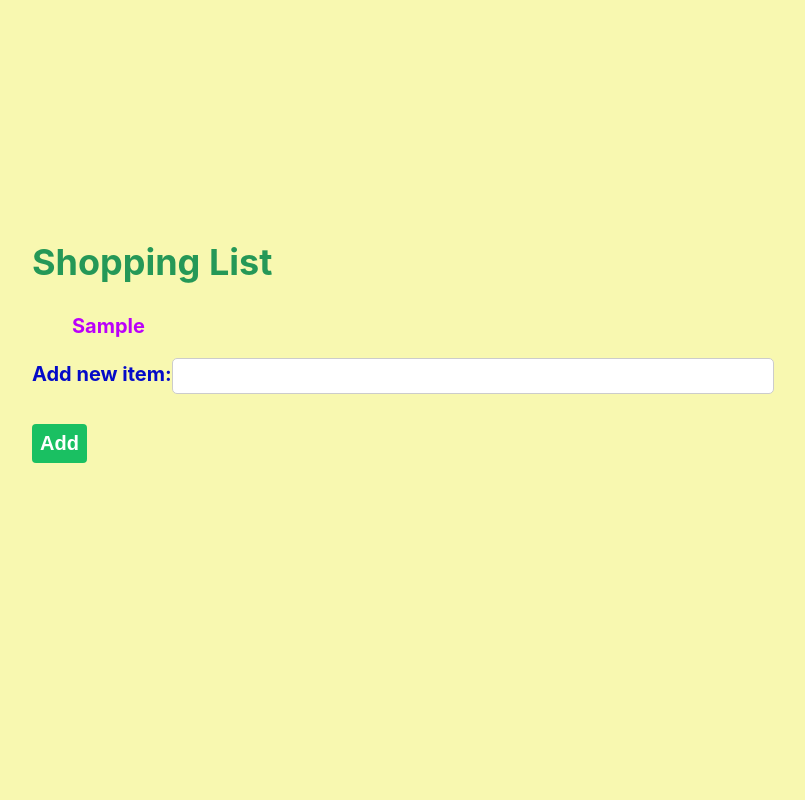
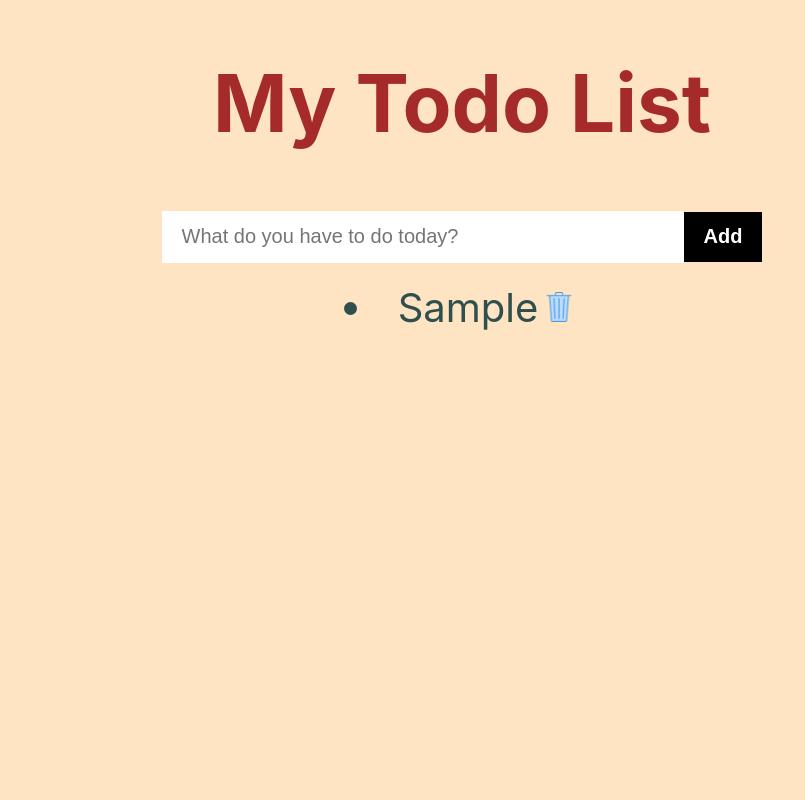
Before and after one commit to Mjmissionready/Exercises, a React (Create React App) app: page / in a window 1280 px wide. Both pictures are taken after typing "Sample" into the empty fields and a click on the button "Add". Shown: the top 800 px of the page, without its empty margins (178-983 px from the left). Built offline with nearby package versions, Linux system fonts and the light colour scheme.

Commit message:
0203 TodoList

```diff
--- /dev/null
+++ b/src/App.css
@@ -0,0 +1,29 @@
+.App {
+  background-color: bisque;
+  min-height: 100vh;
+  display: flex;
+  flex-direction: column;
+  align-items: center;
+  justify-content: flex-start;
+  font-size: 40px;
+  color: white;
+}
+
+@media (prefers-reduced-motion: no-preference) {
+  .App-logo {
+    animation: App-logo-spin infinite 20s linear;
+  }
+}
+
+.App-link {
+  color: #61dafb;
+}
+
+@keyframes App-logo-spin {
+  from {
+    transform: rotate(0deg);
+  }
+  to {
+    transform: rotate(360deg);
+  }
+}
--- a/src/App.js
+++ b/src/App.js
@@ -1,10 +1,26 @@
-import ShoppingList from "./components/ShoppingList";
+import React, { useState } from "react";
+import TodoList from "./components/TodoList";
+import TodoForm from "./components/TodoForm";
+import "./App.css";
 
 function App() {
+  const [todos, setTodos] = useState([]);
+
+  const handleAddTodo = (newTodo) => {
+    setTodos([...todos, newTodo]);
+  };
+
+  const handleRemoveTodo = (index) => {
+    const newTodos = [...todos];
+    newTodos.splice(index, 1);
+    setTodos(newTodos);
+  };
 
   return (
-    <div>
-      <ShoppingList />
+    <div className="App">
+      <h1 style={{color: "brown"}}>My Todo List</h1>
+      <TodoForm onAddTodo={handleAddTodo} />
+      <TodoList todos={todos} onRemoveTodo={handleRemoveTodo} />
     </div>
   );
 }
--- a/src/components/ShoppingList.css
+++ /dev/null
@@ -1,55 +0,0 @@
-div {
-  background-color: rgb(248, 248, 176);
-  padding: 70px;
-  height: 100vh;
-}
-
-h2 {
-  margin-bottom: "10px";
-  font-size: 36px;
-  color: #259857;
-}
-
-ul {
-  list-style: none;
-  margin: 20px 0;
-}
-
-li {
-  font-size: 20px;
-  font-weight: bold;
-  color: rgb(187, 0, 250);
-}
-
-label {
-  display: block;
-  margin: 20px 0;
-  font-size: 20px;
-  font-weight: bold;
-  color: #040bc7;
-}
-
-input {
-  padding: 8px;
-  border: 1px solid #ccc;
-  border-radius: 5px;
-  font-size: 16px;
-  width: 70%;
-  box-sizing: border-box;
-  margin-bottom: 10px;
-}
-
-button {
-  padding: 8px;
-  background-color: #1ac062;
-  border: none;
-  color: #fff;
-  font-size: 20px;
-  font-weight: bold;
-  border-radius: 4px;
-  cursor: pointer;
-}
-
-button:hover {
-  background-color: #59dfdb;
-}
--- a/src/components/ShoppingList.js
+++ /dev/null
@@ -1,61 +0,0 @@
-import { useState } from "react";
-import "./ShoppingList.css"
-
-function ShoppingList() {
-    const [items, setItems] = useState([]);
-    const [text, setText] = useState("");
-
-    // function handleChange(event) {
-    //     setText(event.target.value);
-    // }
-
-    // function handleSubmit(event) {
-    //     event.preventDefault();
-    //     if (!text) return;
-    //     setItems([...items, text]);
-    //     setText("");
-    // }
-    const handleChange = (event) => {
-        setText(event.target.value);
-    }
-
-    const handleSubmit = (event) => {
-        event.preventDefault();
-        if (!text) return;
-        setItems([...items, text]);
-        setText("");
-    }
-
-    return (
-        <div>
-            <h2>Shopping List</h2>
-            <ul>
-                {items.map((item, index) => (
-                    <li key={index}>{item}</li>
-                ))}
-            </ul>
-
-            {/* <ul>
-                {items.map(item => (
-                    <li key={item}>{item}</li>
-                ))}
-            </ul> */}
-
-            <form onSubmit={handleSubmit}>
-                <label htmlFor="new-item">
-                    Add new item:
-                    <input
-                        id="new-item"
-                        type="text"
-                        value={text}
-                        onChange={handleChange}
-                    />
-                </label>
-                <button>Add</button>
-            </form>
-
-        </div>
-    );
-}
-
-export default ShoppingList;
--- /dev/null
+++ b/src/components/TodoForm.js
@@ -0,0 +1,49 @@
+import { useState } from "react";
+
+function TodoForm({ onAddTodo }) {
+    const [newTodo, setNewTodo] = useState("");
+
+    const handleNewTodoChange = (e) => {
+        setNewTodo(e.target.value);
+    };
+
+    const handleFormSubmit = (e) => {
+        e.preventDefault();
+        onAddTodo(newTodo);
+        setNewTodo("");
+    };
+
+    return (
+        <div>
+            <form onSubmit={handleFormSubmit}>
+                <input
+                    style={{
+                        border: "1px",
+                        width: "500px",
+                        height: "50px",
+                        paddingLeft: "20px",
+                        fontSize: "20px"
+                    }}
+                    type="text"
+                    value={newTodo}
+                    onChange={handleNewTodoChange}
+                    placeholder="What do you have to do today?"
+                />
+
+                <button
+                    style={{
+                        border: "1px",
+                        height: "50px",
+                        padding: "8px 20px",
+                        fontSize: "20px",
+                        fontWeight: "bolder",
+                        backgroundColor: "black",
+                        color: "white"
+                    }}
+                    type="submit">Add</button>
+            </form>
+        </div>
+    );
+}
+
+export default TodoForm;
--- /dev/null
+++ b/src/components/TodoItem.js
@@ -0,0 +1,21 @@
+import remove from "./bin.png";
+
+function TodoItem({ todo, onRemove }) {
+    return (
+        <div style={{
+            color: "darkslategrey",
+            marginTop: "20px",
+        }}>
+            <li>{todo}
+                <button style={{
+                    backgroundColor: "transparent",
+                    border: "none",
+                }}
+                    onClick={onRemove}>
+                    <img style={{ width: "30px" }} src={remove} alt="remove-icon" /></button>
+            </li>
+        </div>
+    );
+}
+
+export default TodoItem;
--- /dev/null
+++ b/src/components/TodoList.js
@@ -0,0 +1,17 @@
+import TodoItem from "./TodoItem";
+
+function TodoList({ todos, onRemoveTodo }) {
+  return (
+    <div className="TodoList">
+      {todos.map((todo, index) => (
+        <TodoItem
+          key={index}
+          todo={todo}
+          onRemove={() => onRemoveTodo(index)}
+        />
+      ))}
+    </div>
+  );
+}
+
+export default TodoList;
```
Also changed, not shown: src/components/bin.png (added).
